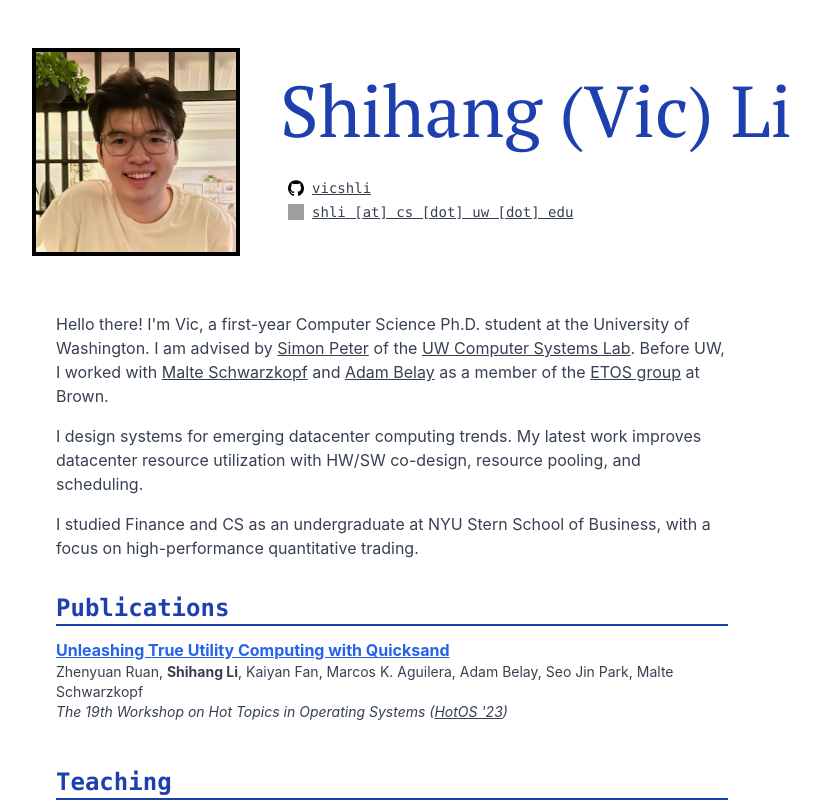
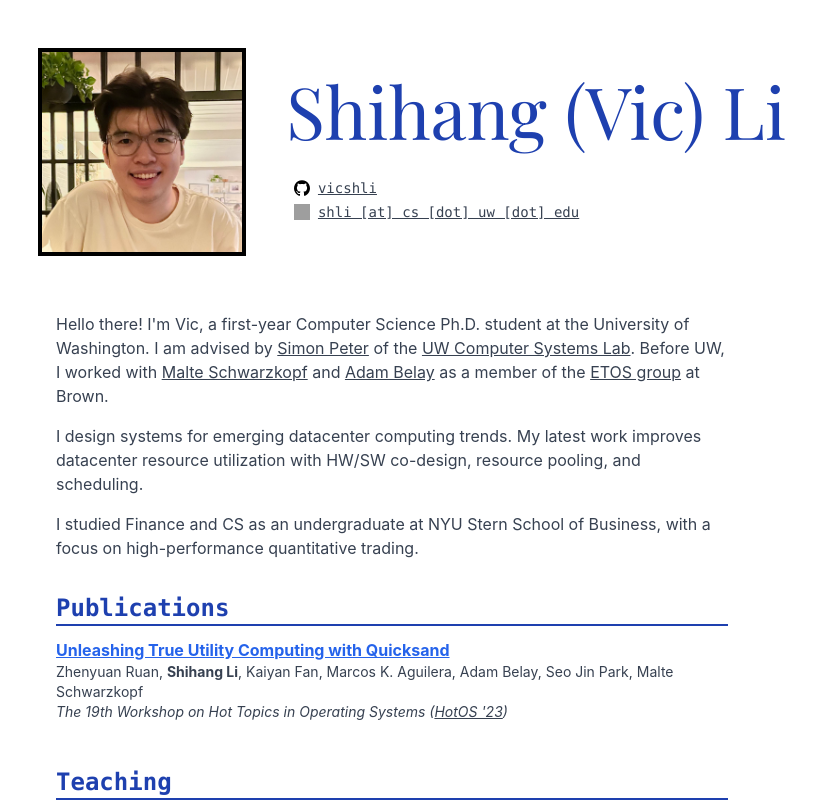
Before and after one commit to vic-lsh/vli, a Next.js app: page / in a window 1280 px wide. Shown: the top 800 px of the page, without its empty margins (248-1069 px from the left). Built offline with nearby package versions, Linux system fonts and the light colour scheme; grey boxes are pictures that could not be loaded.

Commit message:
change serif font for title

```diff
--- a/app/layout.tsx
+++ b/app/layout.tsx
@@ -28,7 +28,7 @@ export default function RootLayout({
           crossOrigin="true"
         />
         <link
-          href="https://fonts.googleapis.com/css2?family=PT+Serif&display=swap"
+          href="https://fonts.googleapis.com/css2?family=Playfair+Display"
           rel="stylesheet"
         />
 
--- a/app/page.tsx
+++ b/app/page.tsx
@@ -18,7 +18,7 @@ const FEATURE_FLAGS = {
 
 export default function Home() {
   return (
-    <main className="h-screen x-5 max-w-5xl m-auto">
+    <main className="h-screen x-5 max-w-6xl m-auto">
       <NavBar>
         {FEATURE_FLAGS.enable_blogs && (
           <NavTab href="/blogs">
--- a/components/hero.tsx
+++ b/components/hero.tsx
@@ -9,7 +9,10 @@ const ContactInfoContainer: React.FC = ({ children }) => (
 
 const NameHeader: React.FC = ({ children }) => {
   return (
-    <h1 className="text-center text-4xl md:text-5xl lg:text-7xl text-blue-800 dark:text-dark-accent font-bold lg:font-normal font-serif">
+    <h1
+      style={{ fontFamily: "Playfair display" }}
+      className="text-center text-4xl sm:text-5xl md:text-5xl lg:text-7xl text-blue-800 dark:text-dark-accent font-bold lg:font-normal"
+    >
       {children}
     </h1>
   );
```
